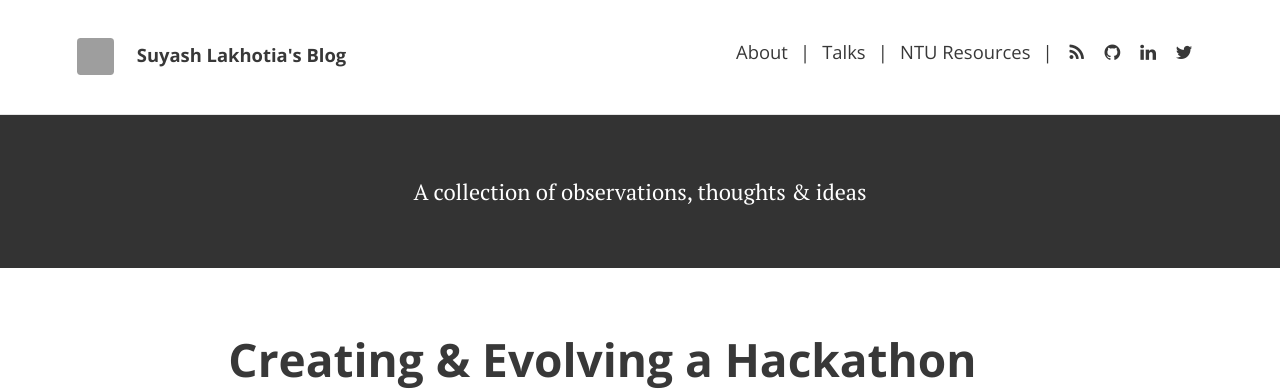
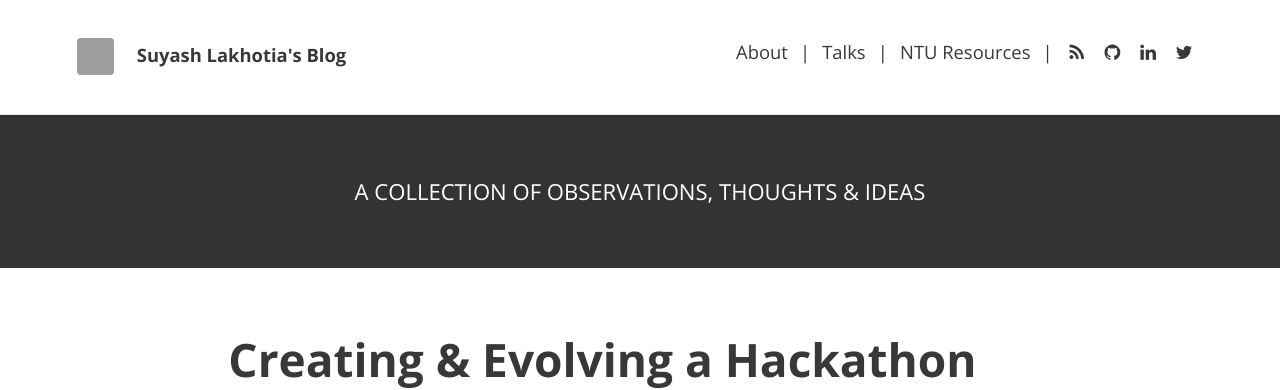
Before and after one commit to SuyashLakhotia/blog, a Jekyll site: the page built from index.html, in a window 1280 px wide. Shown: the top 390 px of the page. Built offline with Jekyll 4.4.1, drawn with Linux system fonts in a browser that asks for light colours; nearby versions of some CDN libraries; the list of posts is cut into pages by our own code; grey boxes are pictures that could not be loaded.

Commit message:
Modified Jumbotron

```diff
--- a/_sass/layouts/_index.scss
+++ b/_sass/layouts/_index.scss
@@ -1,7 +1,8 @@
-// Header Text
+// Jumbotron
 .call-out {
     @include padding-y-regular;
     background-color: #333;
+    font-family: $font-family-sans-serif;
     font-size: 1.2em;
     text-align: center;
     color: #fff;
--- a/index.html
+++ b/index.html
@@ -5,7 +5,7 @@ layout: default
 <div class="container-fluid call-out">
     <div class="row justify-content-center">
         <div class="col-12 col-6">
-            A collection of observations, thoughts &amp; ideas
+            A COLLECTION OF OBSERVATIONS, THOUGHTS &amp; IDEAS
         </div>
     </div>
 </div>
```
